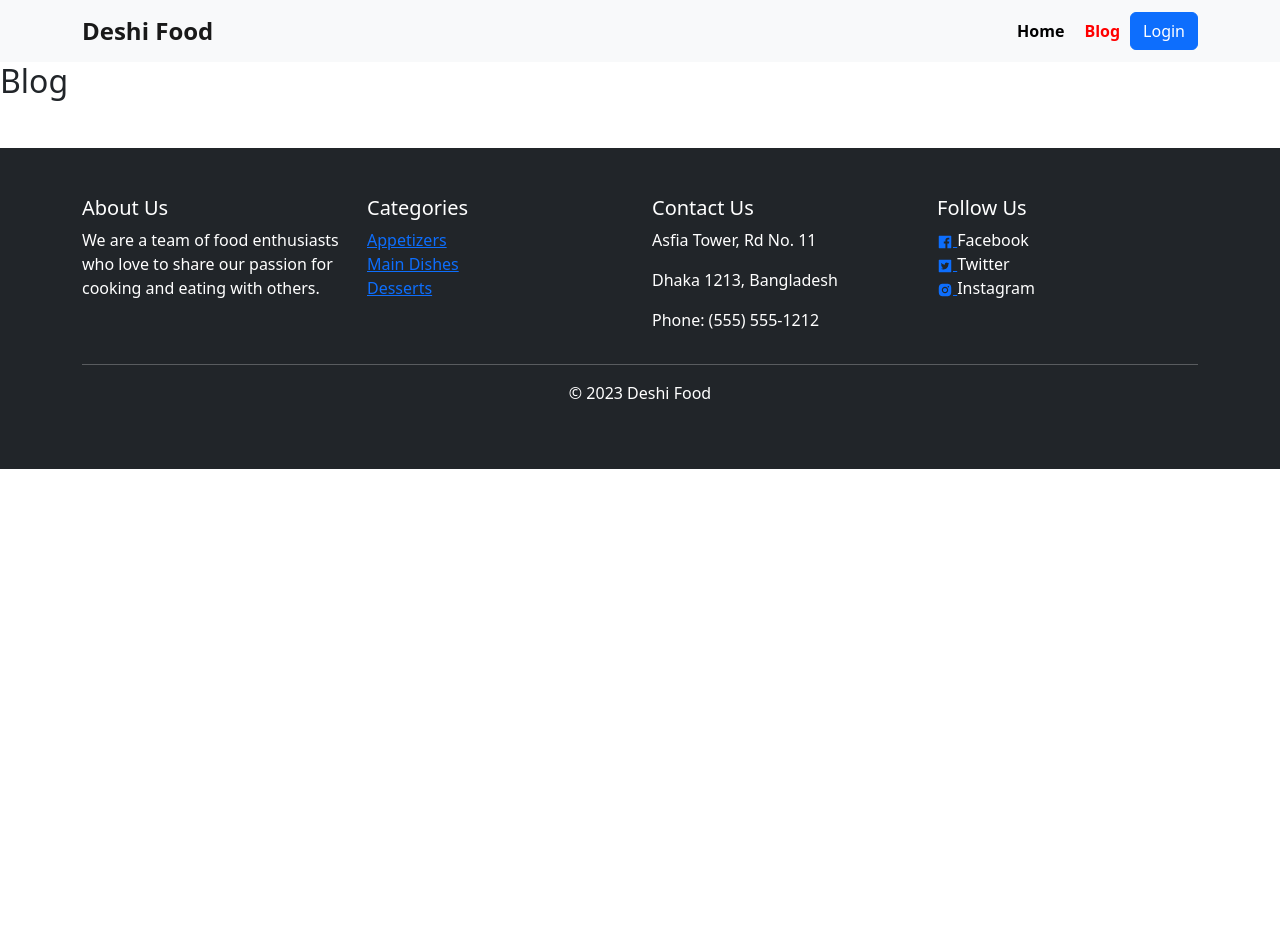
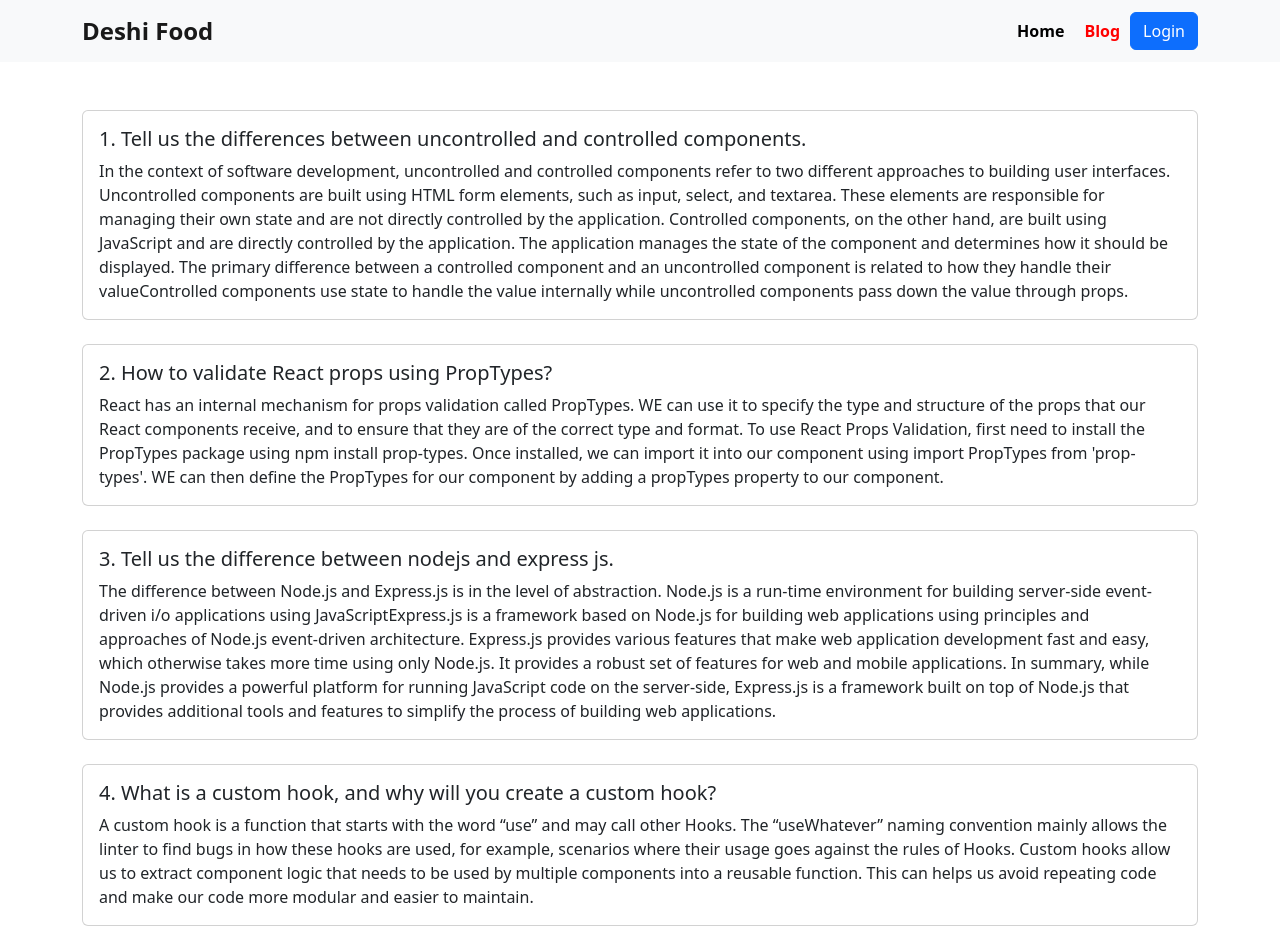
Before and after one commit to ashikuzzamanmoon/deshi-food-client, a React (Vite) app: page /blog in a window 1280 px wide. Shown: the top 952 px of the page. Before the commit the page ends 800 px from the top, so only its background shows below. Built offline with nearby package versions, Linux system fonts and the light colour scheme.

Commit message:
add blog page

```diff
--- a/src/components/Blog/Blog.jsx
+++ b/src/components/Blog/Blog.jsx
@@ -1,9 +1,53 @@
 import React from 'react';
+import Button from 'react-bootstrap/Button';
+import Card from 'react-bootstrap/Card';
 
 const Blog = () => {
     return (
-        <div>
-            <h2>Blog</h2>
+        <div className='container my-5'>
+            <Card className=''>
+                <Card.Body>
+                    <Card.Title>1. Tell us the differences between uncontrolled and controlled components.</Card.Title>
+                    <Card.Text>
+                        In the context of software development, uncontrolled and controlled components refer to two different approaches to building user interfaces.
+                        Uncontrolled components are built using HTML form elements, such as input, select, and textarea. These elements are responsible for managing their own state and are not directly controlled by the application.
+                        Controlled components, on the other hand, are built using JavaScript and are directly controlled by the application. The application manages the state of the component and determines how it should be displayed.
+                        The primary difference between a controlled component and an uncontrolled component is related to how they handle their valueControlled components use state to handle the value internally while uncontrolled components pass down the value through props.
+                    </Card.Text>
+                </Card.Body>
+            </Card>
+            <Card className='my-4'>
+                <Card.Body>
+                    <Card.Title>2. How to validate React props using PropTypes?</Card.Title>
+                    <Card.Text>
+                        React has an internal mechanism for props validation called PropTypes. WE can use it to specify the type and structure of the props that our React components receive, and to ensure that they are of the correct type and format.
+
+                        To use React Props Validation, first need to install the PropTypes package using npm install prop-types. Once installed, we can import it into our component using import PropTypes from 'prop-types'. WE can then define the PropTypes for our component by adding a propTypes property to our component.
+                    </Card.Text>
+                </Card.Body>
+            </Card>
+            <Card className='my-4'>
+                <Card.Body>
+                    <Card.Title>3. Tell us the difference between nodejs and express js.</Card.Title>
+                    <Card.Text>
+                        The difference between Node.js and Express.js is in the level of abstraction. Node.js is a run-time environment for building server-side event-driven i/o applications using JavaScriptExpress.js is a framework based on Node.js for building web applications using principles and approaches of Node.js event-driven architecture.
+
+                        Express.js provides various features that make web application development fast and easy, which otherwise takes more time using only Node.js. It provides a robust set of features for web and mobile applications.
+
+                        In summary, while Node.js provides a powerful platform for running JavaScript code on the server-side, Express.js is a framework built on top of Node.js that provides additional tools and features to simplify the process of building web applications.
+                    </Card.Text>
+                </Card.Body>
+            </Card>
+            <Card className='my-4'>
+                <Card.Body>
+                    <Card.Title>4. What is a custom hook, and why will you create a custom hook?</Card.Title>
+                    <Card.Text>
+                        A custom hook is a function that starts with the word “use” and may call other Hooks. The “useWhatever” naming convention mainly allows the linter to find bugs in how these hooks are used, for example, scenarios where their usage goes against the rules of Hooks.
+
+                        Custom hooks allow us to extract component logic that needs to be used by multiple components into a reusable function. This can helps us avoid repeating code and make our code more modular and easier to maintain.
+                    </Card.Text>
+                </Card.Body>
+            </Card>
         </div>
     );
 };
--- a/src/components/Register/Register.jsx
+++ b/src/components/Register/Register.jsx
@@ -2,13 +2,20 @@ import React, { useState } from 'react';
 import Button from 'react-bootstrap/Button';
 import Form from 'react-bootstrap/Form';
 import { Link } from 'react-router-dom';
-import { createUserWithEmailAndPassword, getAuth } from 'firebase/auth';
+import { GoogleAuthProvider, createUserWithEmailAndPassword, getAuth } from 'firebase/auth';
 import app from '../../firebase/firebase.init';
 
 const auth = getAuth(app);
 
 const Register = () => {
+    const googleProvider = new GoogleAuthProvider();
+
+    const handleGoogleSignIn = () => {
+        console.log('google mama');
+    }
+
     const [error, setError] = useState('');
+
     const handleSubmit = (event) => {
         event.preventDefault();
         const form = event.target;
@@ -66,7 +73,7 @@ const Register = () => {
                     <p className='text-center fw-semibold mt-4'> Or Sign up with</p>
                 </div>
                 <div className='d-flex justify-content-center align-items-center gap-4'>
-                    <Button variant="outline-primary"> <img src="https://cdn-icons-png.flaticon.com/512/300/300221.png?w=740&t=st=1683030098~exp=1683030698~hmac=a172fbf96bc191335562a518ae58b3fe0d5807cd0aa88a9835adf20c6d03047b" alt="" style={{ height: "18px" }} className='' /> Google</Button>
+                    <Button onClick={handleGoogleSignIn} variant="outline-primary"> <img src="https://cdn-icons-png.flaticon.com/512/300/300221.png?w=740&t=st=1683030098~exp=1683030698~hmac=a172fbf96bc191335562a518ae58b3fe0d5807cd0aa88a9835adf20c6d03047b" alt="" style={{ height: "18px" }} className='' /> Google</Button>
                     <Button variant="outline-primary"> <img src="https://cdn-icons-png.flaticon.com/512/733/733609.png?w=740&t=st=1683032868~exp=1683033468~hmac=f8415bbd3b9f44c83a6fc67837cddfa6e2ffcae53ccc7cc709f64b9664d7b433" alt="" style={{ height: "18px" }} /> Github</Button>
                 </div>
                 <div className='text-center mt-5'>
```
